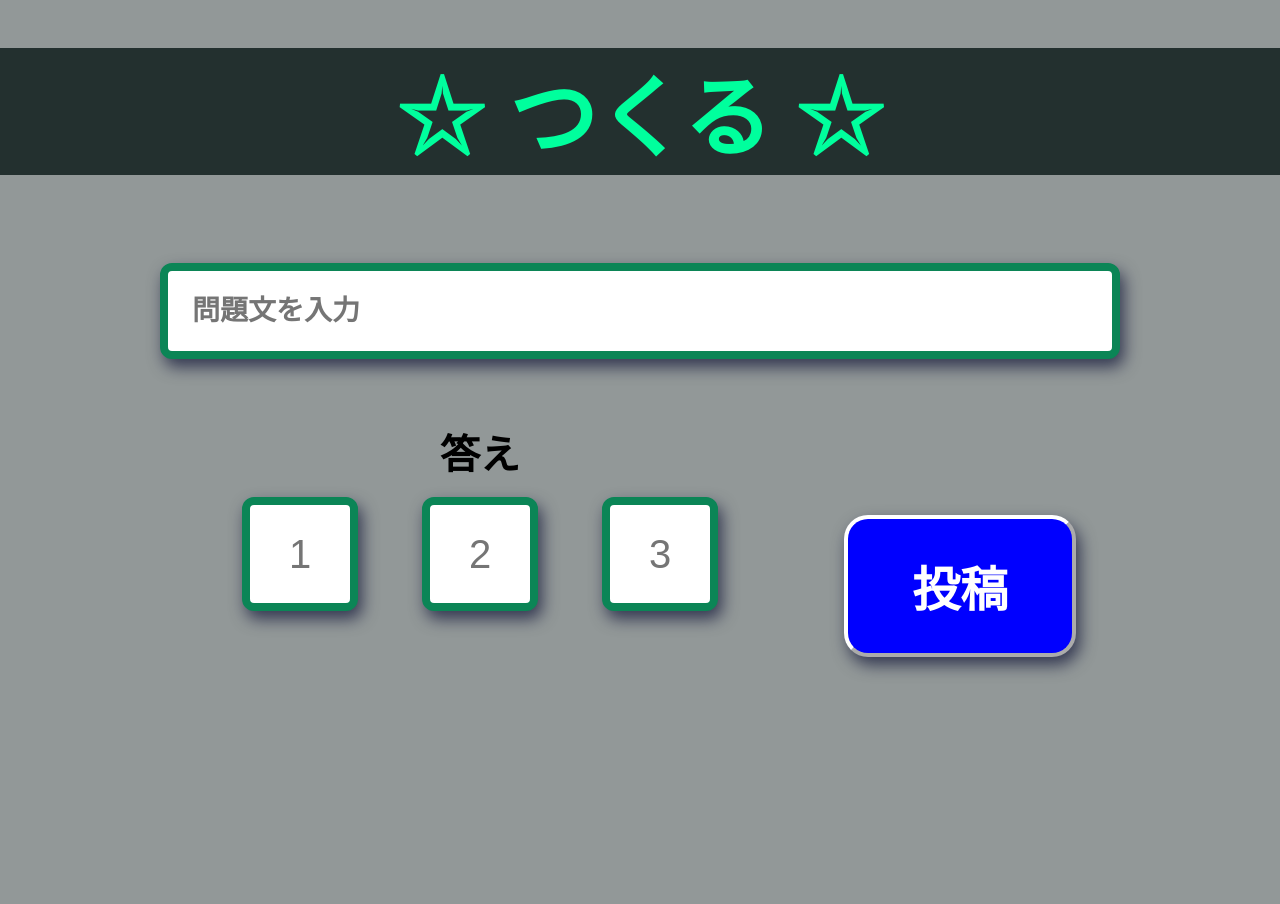
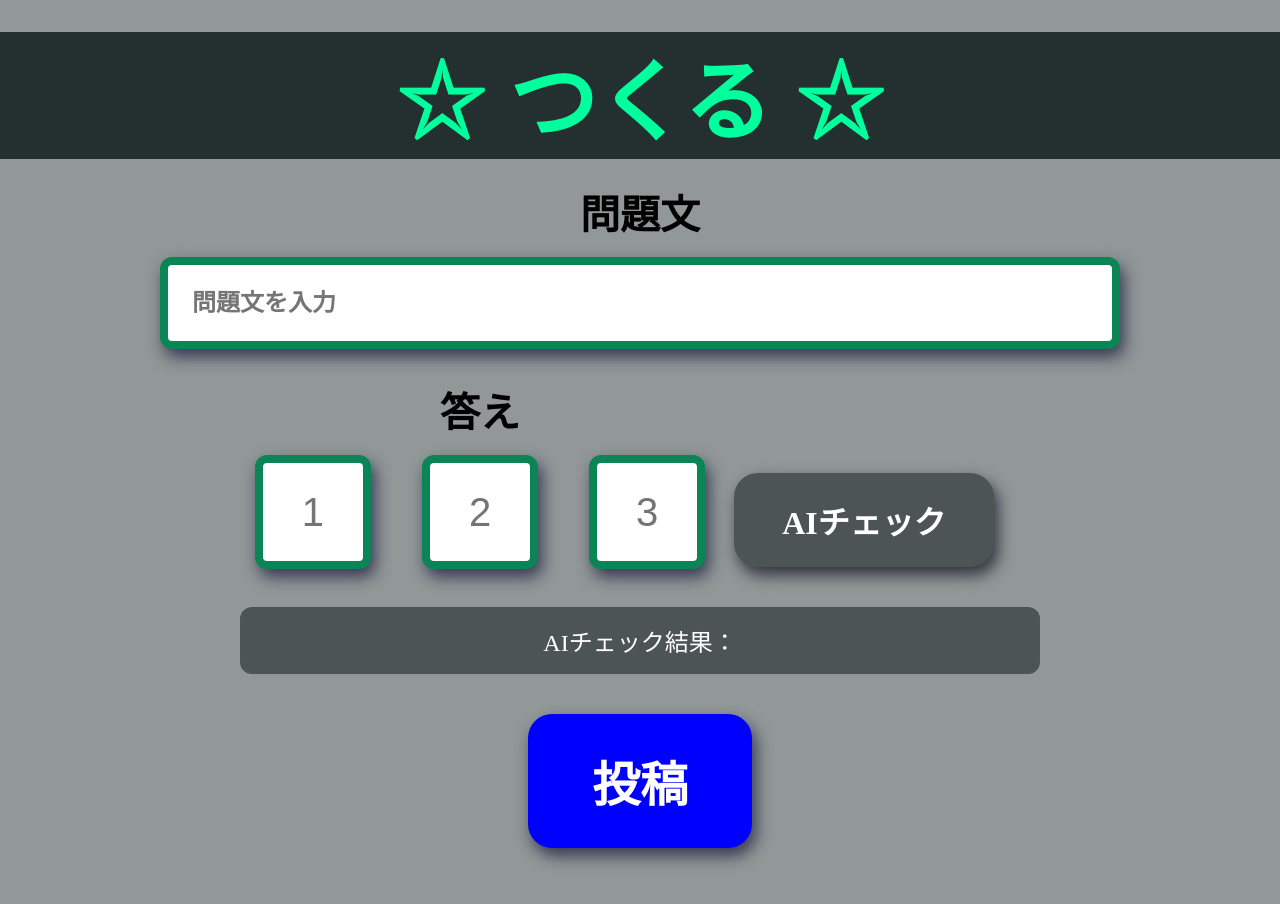
Before and after one commit to takasora1217/cc-quiz, a React (Vite) app in the folder client/: page /create-question in a window 1280 px wide. Shown: the top 904 px of the page. Before the commit the page ends 800 px from the top, so only its background shows below. Built offline with nearby package versions, Linux system fonts and the light colour scheme; no server answers; a web font is replaced by a local one.

Commit message:
feat:AIチェック

```diff
--- a/client/src/css/CreateQuestionPage.css
+++ b/client/src/css/CreateQuestionPage.css
@@ -2,7 +2,7 @@ body,
 html {
   margin: 0;
   padding: 0;
-  height: 100%;
+  height: 120%;
   width: 100%;
   background-color: rgb(146, 152, 152);
 }
@@ -18,19 +18,18 @@ html {
 .CreateQuestionPage h2 {
   font-family: "DotGothic16", sans-serif;
   text-align: center;
-  margin-top: 6vh;
+  margin-top: 4vh;
   color: #00ff9d;
   font-size: 11vh;
-  margin-bottom: 7vh;
+  margin-bottom: -3vh;
   background-color: rgb(35, 48, 47);
   width: 100vw;
 }
 
 .question-input {
   width: 70vw;
-  font-size: 3.5vh;
+  font-size: 3vh;
   font-weight: bold;
-  margin-top: 4vh;
   padding: 3vh;
   border: 1vh solid;
   border-radius: 1.5vh;
@@ -40,18 +39,23 @@ html {
 
 .CreateQuestionPage h3 {
   font-size: 5vh;
-  color: re;
   margin-bottom: 2vh;
-  margin-top: 8vh;
-  margin-right: 40vh;
+  margin-top: 6vh;
+}
+
+.CreateQuestionPage h4 {
+  font-size: 5vh;
+  margin-bottom: 2vh;
+  margin-top: 4vh;
+  margin-right: 25vw;
 }
 
 .answer-boxes {
   display: flex;
-  gap: 5vw;
+  gap: 4vw;
   margin-bottom: 5vh;
   max-width: 100vw;
-  margin-right: 40vh;
+  margin-right: 25vw;
 }
 .answer-boxes input {
   text-align: center;
@@ -77,7 +81,29 @@ html {
   box-shadow: 10px 10px 20px rgb(36, 34, 22);
 }
 
-.CreateQuestionPage button {
+.CreateQuestionPage button1 {
+  color: white;
+  margin-top: -17vh;
+  border-radius: 3vh;
+  border-color: white;
+  border-width: 0.5vh;
+  font-size: 4vh;
+  font-weight: bold;
+  padding: 3vh 6vh 3vh 6vh;
+  box-shadow: 0.5vh 1vh 2vh rgba(3, 5, 23, 0.699);
+  background-color: rgb(77, 84, 84);
+  margin-left: 35vw;
+}
+
+.CreateQuestionPage button1:hover {
+  background-color: rgb(255, 255, 255);
+  color:  rgb(77, 84, 84);
+  cursor: pointer;
+  border-color:  rgb(77, 84, 84);
+  border-width: 0.5vh;
+}
+
+.CreateQuestionPage button2 {
   color: white;
   margin-top: -17vh;
   border-radius: 3vh;
@@ -88,10 +114,22 @@ html {
   padding: 4vh 8vh 4vh 8vh;
   box-shadow: 0.5vh 1vh 2vh rgba(11, 16, 52, 0.699);
   background-color: blue;
-  margin-left: 80vh;
+  margin-top: 2vh;
 }
 
-.CreateQuestionPage button:hover {
+.CreateQuestionPage p {
+  color: white;
+  max-width: 60vw;
+  font-size: 3vh;
+  margin-top: 5vh;
+  text-align: center;
+  width: 70vw;
+  background-color:  rgb(77, 84, 84);
+  padding: 2vh;
+  border-radius: 1.5vh;
+}
+
+.CreateQuestionPage button2:hover {
   background-color: rgb(255, 255, 255);
   color: blue;
   cursor: pointer;
--- /dev/null
+++ b/client/src/pages/AiCheck.jsx
@@ -0,0 +1,17 @@
+import { GoogleGenerativeAI } from "@google/generative-ai"
+
+export async function AiCheck({ question, answer }) {
+
+  const genAI = new GoogleGenerativeAI("AIzaSyArKDlEj4zx4KicDoYNXmANK_wt_fT6sbo");
+  const model = genAI.getGenerativeModel({ model: "gemini-1.5-flash" });
+  const prompt = `次の問題文と答えが一致しているかを真偽判定してください。偽の場合は50字以内でその理由を出力してください。\n問題文: ${question}\n答え: ${answer}`;
+
+  try {
+    const result = await model.generateContent(prompt);
+    const response = await result.response;
+    const text = response.text();
+    return text;
+  } catch (error) {
+    console.error("エラー:", error);
+  }
+}
--- a/client/src/pages/CreateQuestionPage.jsx
+++ b/client/src/pages/CreateQuestionPage.jsx
@@ -3,10 +3,13 @@ import { useNavigate } from "react-router-dom";
 import { collection, addDoc } from "firebase/firestore";
 import { db } from "../firebase";
 import "../css/CreateQuestionPage.css";
+import { AiCheck } from "./AiCheck";
 
 function CreateQuestionPage() {
   const [question, setQuestion] = useState("");
   const [answer, setAnswer] = useState(["", "", ""]); // 3文字分の配列
+  const [aiResult, setAiResult] = useState("");
+  const [loading, setLoading] = useState(false);
   const navigate = useNavigate();
 
   const handleAnswerChange = (index, value) => {
@@ -16,6 +19,29 @@ function CreateQuestionPage() {
     setAnswer(newAnswer);
   };
 
+  const handleAiCheck = async () => {
+    // バリデーション機能を追加
+    if (!question.trim()) {
+      alert("問題文を入力してください");
+      return;
+    }
+
+    if (answer.some((char) => !char.trim())) {
+      alert("答えを全て入力してください（3文字）");
+      return;
+    }
+
+    setLoading(true);
+    try {
+      const result = await AiCheck({ question, answer: answer.join("") });
+      setAiResult(result);
+    } catch (error) {
+      setAiResult("AIチェックでエラーが発生しました");
+    }
+    setLoading(false);
+  };
+
+  // Firebase保存処理の実装（try-catch含む）
   const handleSubmit = async () => {
     // バリデーション機能を追加
     if (!question.trim()) {
@@ -28,7 +54,6 @@ function CreateQuestionPage() {
       return;
     }
 
-     // Firebase保存処理の実装（try-catch含む）
     try {
       await addDoc(collection(db, "questions"), {
         question: question.trim(),
@@ -51,6 +76,7 @@ function CreateQuestionPage() {
       <h2>☆ つくる ☆</h2>
 
       {/* 問題入力 */}
+      <h3>問題文</h3>
       <input
         className="question-input"
         placeholder="問題文を入力"
@@ -59,7 +85,7 @@ function CreateQuestionPage() {
       />
 
       {/* 答え入力 */}
-      <h3>答え</h3>
+      <h4>答え</h4>
       <div className="answer-boxes">
         {answer.map((char, index) => (
           <input
@@ -73,7 +99,14 @@ function CreateQuestionPage() {
         ))}
       </div>
 
-      <button onClick={handleSubmit}>投稿</button>
+        <button1 onClick={handleAiCheck} disabled={loading}>
+        {loading ? "チェック中..." : "AIチェック"}
+      </button1>
+
+      {/* AIの結果を表示 */}
+      <p>AIチェック結果：{aiResult}</p>
+      <button2 onClick={handleSubmit}>投稿</button2>
+
     </div>
   );
 }
--- a/package.json
+++ b/package.json
@@ -10,6 +10,7 @@
     "preview": "vite preview"
   },
   "dependencies": {
+    "@google/generative-ai": "^0.24.1",
     "react": "^19.1.0",
     "react-dom": "^19.1.0",
     "react-router-dom": "^7.6.3",
```
Also changed, not shown: 1 other file (tests, documents, lock files or other folders).
